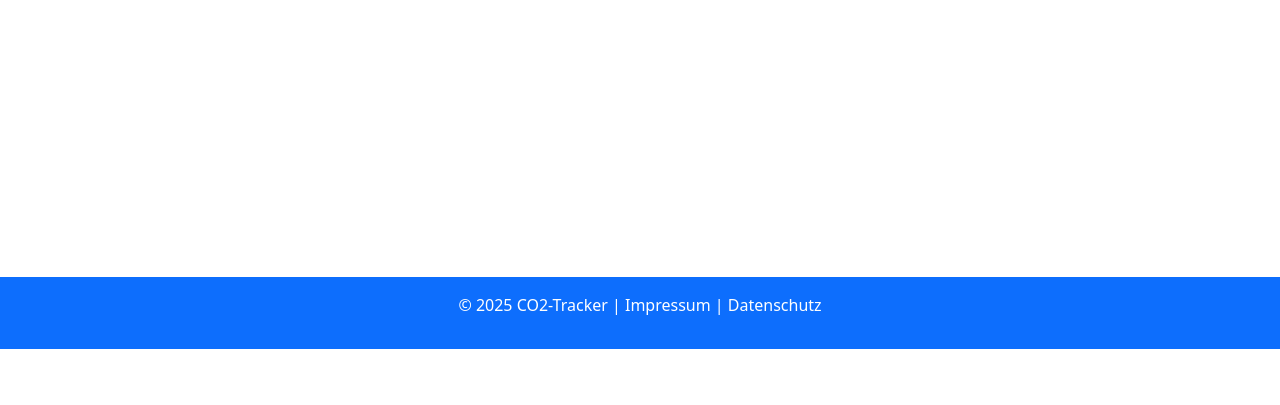
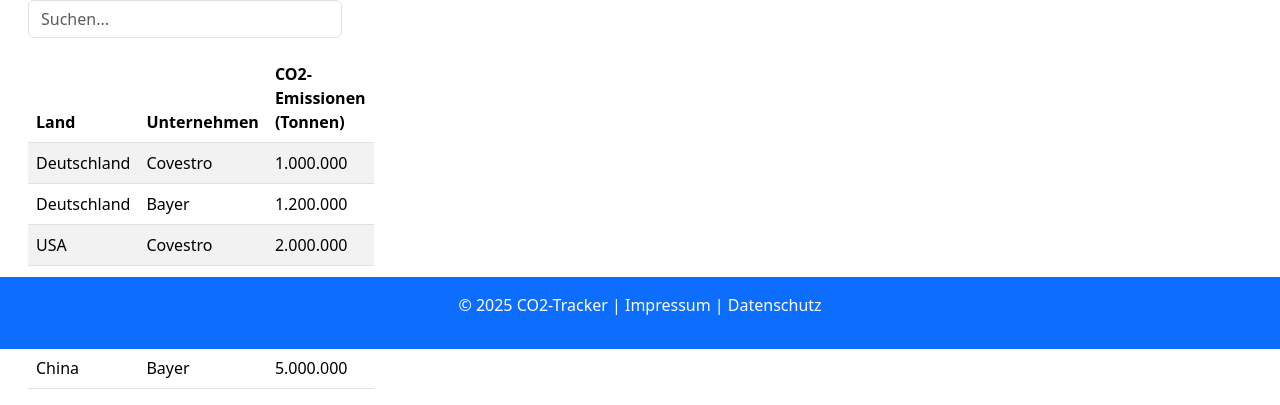
Before and after one commit to duhan2/CO2-Footprint, a plain HTML site: page index.html in a window 1280 px wide. Shown: the part 451-856 px from the top of the page. Before the commit the page ends 800 px from the top, so only its background shows below. Drawn offline with nearby package versions, Linux system fonts and the light colour scheme.

Commit message:
Add CO2 emissions data table with search functionality to index.html

```diff
--- a/index.html
+++ b/index.html
@@ -49,7 +49,54 @@
                 <li class="list-group-item"><a href="#">lokaler link 3</a></li>
             </ul>
         </div>
-        <p><a href="/gpt.html">GPT Vorschlag</a></p>
+
+        <div class="col-md-3">
+            <h2>CO2-Emissionen nach Land und Unternehmen</h2>
+            <input type="text" id="search" class="form-control mb-3" placeholder="Suchen...">
+            <table class="table table-striped">
+                <thead>
+                    <tr>
+                        <th onclick="sortTable(0)">Land</th>
+                        <th onclick="sortTable(1)">Unternehmen</th>
+                        <th onclick="sortTable(2)">CO2-Emissionen (Tonnen)</th>
+                    </tr>
+                </thead>
+                <tbody id="data-table">
+                    <tr>
+                        <td>Deutschland</td>
+                        <td>Covestro</td>
+                        <td>1.000.000</td>
+                    </tr>
+                    <tr>
+                        <td>Deutschland</td>
+                        <td>Bayer</td>
+                        <td>1.200.000</td>
+                    </tr>
+                    <tr>
+                        <td>USA</td>
+                        <td>Covestro</td>
+                        <td>2.000.000</td>
+                    </tr>
+                    <tr>
+                        <td>USA</td>
+                        <td>Bayer</td>
+                        <td>2.200.000</td>
+                    </tr>
+                    <tr>
+                        <td>China</td>
+                        <td>Covestro</td>
+                        <td>5.000.000</td>
+                    </tr>
+                    <tr>
+                        <td>China</td>
+                        <td>Bayer</td>
+                        <td>5.000.000</td>
+                    </tr>
+                </tbody>
+            </table>
+        </div>
+
+        <!-- <p><a href="/gpt.html">GPT Vorschlag</a></p> -->
     </div>
 
     <!-- Footer -->
@@ -60,7 +107,7 @@
     <!-- Einbindung von Bootstrap JS -->
     <script src="https://cdn.jsdelivr.net/npm/bootstrap@5.3.3/dist/js/bootstrap.bundle.min.js"
         integrity="sha384-YvpcrYf0tY3lHB60NNkmXc5s9fDVZLESaAA55NDzOxhy9GkcIdslK1eN7N6jIeHz" crossorigin="anonymous">
-    </script>
+        </script>
 
 
 </body>
```
